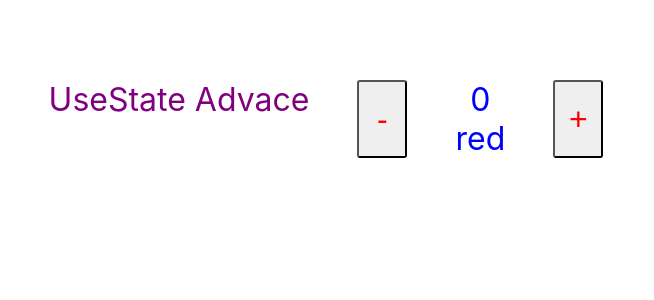
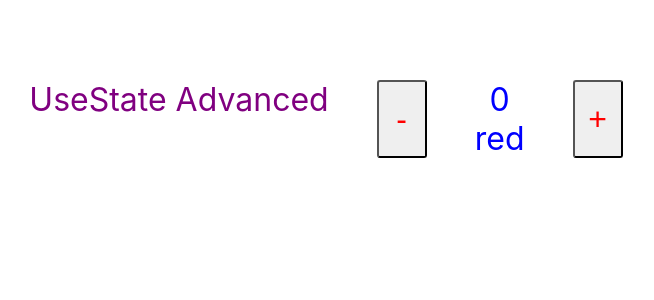
Before and after one commit to joy-adhikary/React_Hooks, a React (Create React App) app: page / in a window 1280 px wide. Shown: the top 300 px of the page, without its empty margins (314-968 px from the left). Built offline with nearby package versions, Linux system fonts and the light colour scheme.

Commit message:
comments modified

```diff
--- a/src/component/AdvancedUseState.js
+++ b/src/component/AdvancedUseState.js
@@ -2,7 +2,7 @@
 import { useState } from "react";
 
 function AdvanceUSeState() {
-  //! so lets say , amader akn object niye  kaj korty hobe tahole use state 2 vabe kora jai . 1st way hocche ak bar a r 2nd way hocche ak akta kore destructure kore ber kore ene alada alada usestate dore kora
+  //! so lets say , amader akn object niye  kaj korty hobe tahole use state a 2 vabe kora jai . 1st way hocche akta akta kore destructure kore ber kore ene alada alada usestate dore kora R 2nd way hocche ak bar a
 
   //? 1st way and most efficient way is
 
@@ -33,8 +33,8 @@
 
   return (
     <div className="Parent">
-      <div className="text-content">UseState Advace</div>
-      {/* //! change only count value  */}
+      <div className="text-content">UseState Advanced</div>
+      {/* //! it will change , only count value  */}
       <button className="negative" onClick={CountOnly}>
         -
       </button>
```
